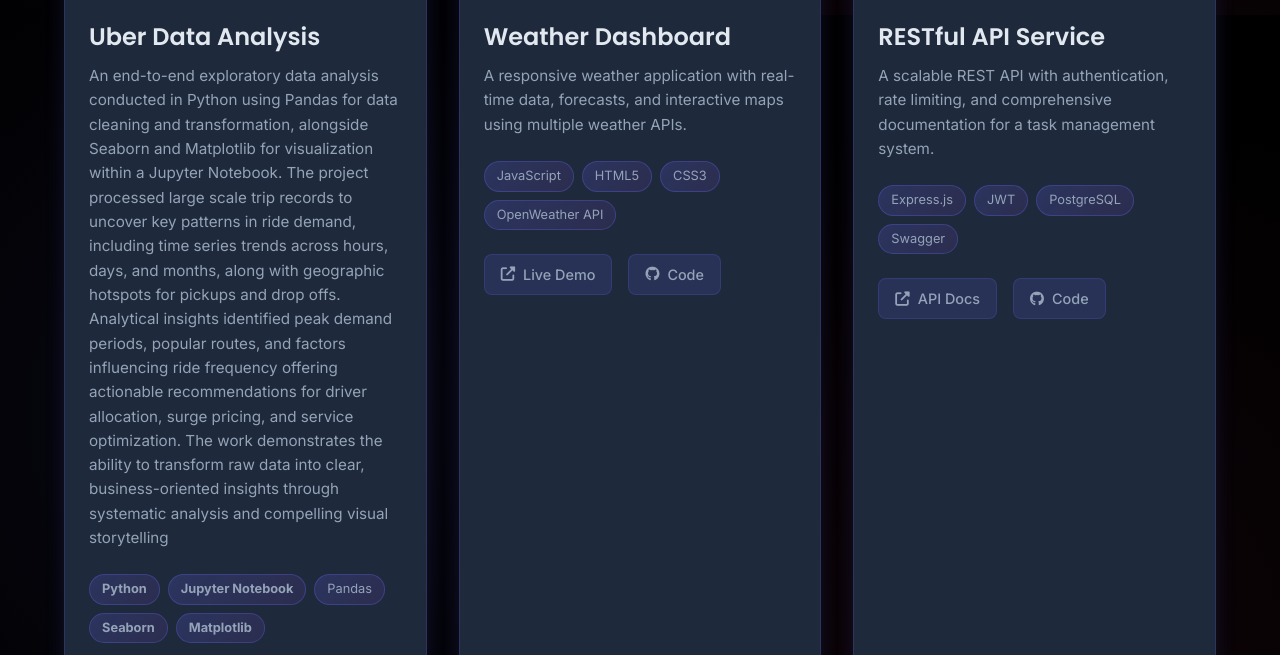
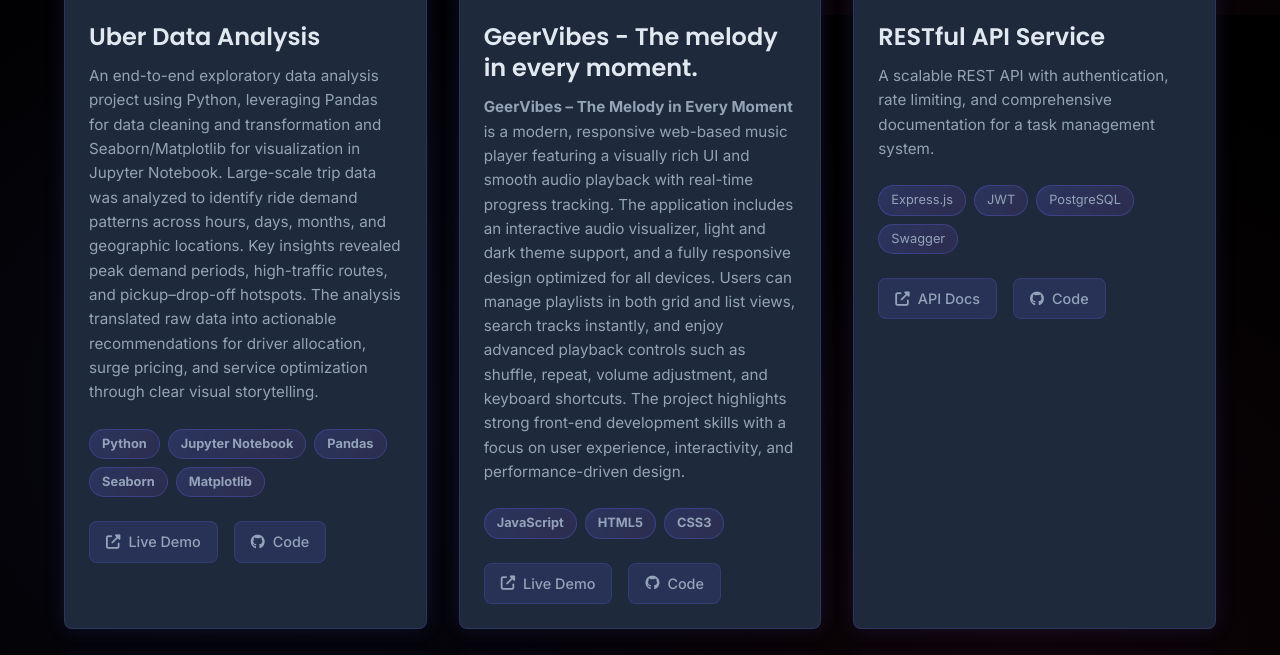
Before and after one commit to geershatisaxena/my-portfoli, a plain HTML site: page projects.html in a window 1280 px wide. Shown: the part 785-1440 px from the top of the page. Drawn offline with Linux system fonts and the light colour scheme.

Commit message:
project added

```diff
--- a/projects.html
+++ b/projects.html
@@ -75,12 +75,12 @@
                         <div class="project-content">
                             <h3 class="project-title">Uber Data Analysis</h3>
                             <p class="project-description">
-                               An end-to-end exploratory data analysis conducted in Python using Pandas for data cleaning and transformation, alongside Seaborn and Matplotlib for visualization within a Jupyter Notebook. The project processed large scale trip records to uncover key patterns in ride demand, including time series trends across hours, days, and months, along with geographic hotspots for pickups and drop offs. Analytical insights identified peak demand periods, popular routes, and factors influencing ride frequency offering actionable recommendations for driver allocation, surge pricing, and service optimization. The work demonstrates the ability to transform raw data into clear, business-oriented insights through systematic analysis and compelling visual storytelling
+                               An end-to-end exploratory data analysis project using Python, leveraging Pandas for data cleaning and transformation and Seaborn/Matplotlib for visualization in Jupyter Notebook. Large-scale trip data was analyzed to identify ride demand patterns across hours, days, months, and geographic locations. Key insights revealed peak demand periods, high-traffic routes, and pickup–drop-off hotspots. The analysis translated raw data into actionable recommendations for driver allocation, surge pricing, and service optimization through clear visual storytelling.
                             </p>
                             <div class="project-tech">
                                 <span class="tech-tag"><b>Python</b></span>
                                 <span class="tech-tag"><b>Jupyter Notebook</b></span>
-                                <span class="tech-tag"></b>Pandas</b></span>
+                                <span class="tech-tag"><b>Pandas</b></span>
                                 <span class="tech-tag"><b>Seaborn</b></span>
                                 <span class="tech-tag"><b>Matplotlib</b></span>
                             </div>
@@ -97,31 +97,30 @@
 
                     <div class="project-card slide-up" data-category="frontend">
                         <div class="project-image">
-                            <img src="https://images.unsplash.com/photo-1551288049-bebda4e38f71?ixlib=rb-4.0.3&ixid=M3wxMjA3fDB8MHxwaG90by1wYWdlfHx8fGVufDB8fHx8fA%3D%3D&auto=format&fit=crop&w=1770&q=80"
+                            <img src="Project Logo/Gemini_Generated_Image_3cxkrx3cxkrx3cxk.png"
                                  alt="Weather Application Interface">
                             <div class="project-overlay">
-                                <a href="#" class="project-link" aria-label="View Weather App">
+                                <a href="https://geershatisaxena.github.io/GeerVibes/" class="project-link" aria-label="View Weather App">
                                     <i class="fas fa-external-link-alt"></i>
                                 </a>
                             </div>
                         </div>
                         <div class="project-content">
-                            <h3 class="project-title">Weather Dashboard</h3>
+                            <h3 class="project-title">GeerVibes - The melody in every moment.</h3>
                             <p class="project-description">
-                                A responsive weather application with real-time data, forecasts, and interactive maps
-                                using multiple weather APIs.
+                                <b>GeerVibes – The Melody in Every Moment</b> is a modern, responsive web-based music player featuring a visually rich UI and smooth audio playback with real-time progress tracking. The application includes an interactive audio visualizer, light and dark theme support, and a fully responsive design optimized for all devices. Users can manage playlists in both grid and list views, search tracks instantly, and enjoy advanced playback controls such as shuffle, repeat, volume adjustment, and keyboard shortcuts. The project highlights strong front-end development skills with a focus on user experience, interactivity, and performance-driven design.
                             </p>
                             <div class="project-tech">
-                                <span class="tech-tag">JavaScript</span>
-                                <span class="tech-tag">HTML5</span>
-                                <span class="tech-tag">CSS3</span>
-                                <span class="tech-tag">OpenWeather API</span>
+                                <span class="tech-tag"><b>JavaScript</b></span>
+                                <span class="tech-tag"><b>HTML5</b></span>
+                                <span class="tech-tag"><b>CSS3</b></span>
+
                             </div>
                             <div class="project-links">
-                                <a href="#" class="project-btn">
+                                <a href="https://geershatisaxena.github.io/GeerVibes/" class="project-btn">
                                     <i class="fas fa-external-link-alt"></i> Live Demo
                                 </a>
-                                <a href="#" class="project-btn">
+                                <a href="https://github.com/geershatisaxena/GeerVibes" class="project-btn">
                                     <i class="fab fa-github"></i> Code
                                 </a>
                             </div>
```
Also changed, not shown: 1 other file.
